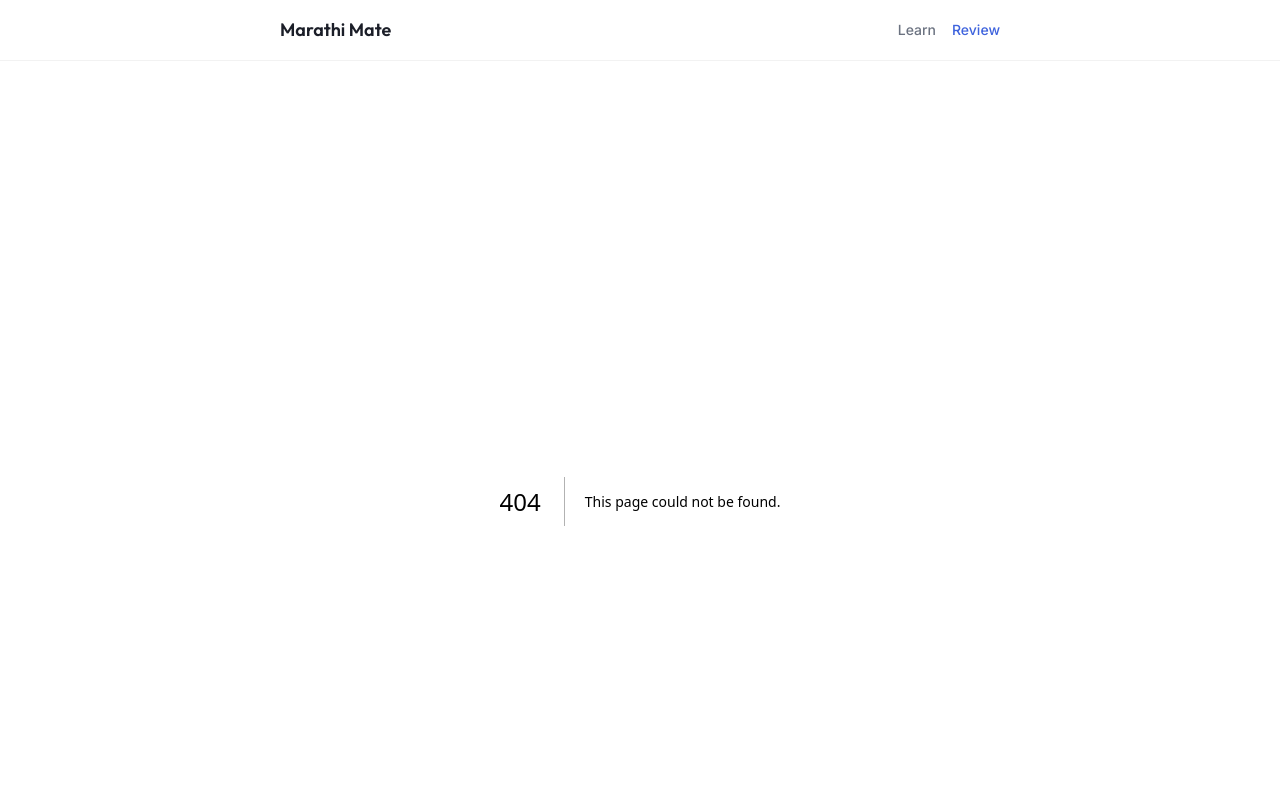
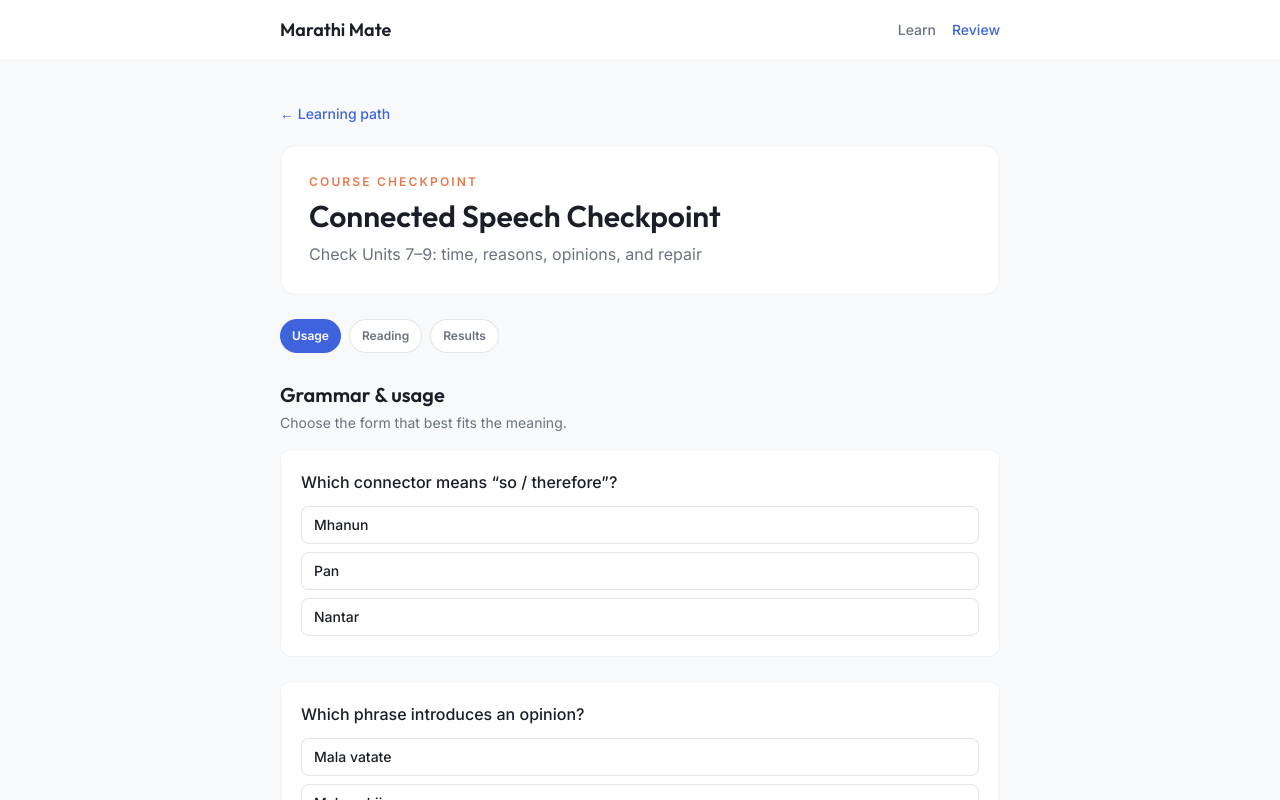
Before and after one commit to sushan5140/Raghay, a Next.js app: page /checkpoints/connected-speech-checkpoint in a window 1280 px wide. Before the commit this address had no page. Shown: the top 800 px of the page. Built offline with nearby package versions, Linux system fonts and the light colour scheme.

Commit message:
Add course checkpoint routes

```diff
--- /dev/null
+++ b/app/checkpoints/[slug]/page.tsx
@@ -0,0 +1,29 @@
+import Link from "next/link";
+import { notFound } from "next/navigation";
+import { assessments, getAssessment } from "@/data/assessments";
+import AssessmentRunner from "@/components/AssessmentRunner";
+
+export function generateStaticParams() {
+  return assessments.map((assessment) => ({ slug: assessment.slug }));
+}
+
+export default function CheckpointPage({ params }: { params: { slug: string } }) {
+  const assessment = getAssessment(params.slug);
+  if (!assessment) return notFound();
+
+  return (
+    <div>
+      <Link href="/" className="text-sm font-medium text-primary">← Learning path</Link>
+      <section className="mt-5 rounded-2xl border border-black/5 bg-white p-6 sm:p-7">
+        <p className="text-xs font-semibold uppercase tracking-[0.18em] text-terracotta">
+          {assessment.final ? "Final intermediate assessment" : "Course checkpoint"}
+        </p>
+        <h1 className="mt-2 font-display text-3xl font-semibold text-ink">{assessment.title}</h1>
+        <p className="mt-2 text-muted">{assessment.subtitle}</p>
+      </section>
+      <div className="mt-6">
+        <AssessmentRunner assessment={assessment} />
+      </div>
+    </div>
+  );
+}
```
